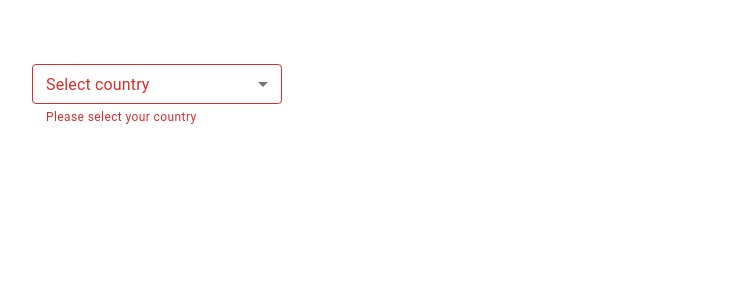
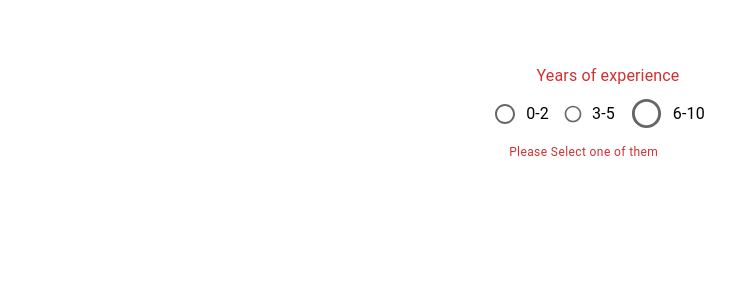
Before and after one commit to jeus0630/react-mui-demo, a React (Vite) app: page / in a window 1280 px wide. Shown: the top 300 px of the page, without its empty margins (32-767 px from the left). Built offline with nearby package versions, Linux system fonts and the light colour scheme; data requests are answered from the project's data file.

Commit message:
MUI Radio Button

```diff
--- a/src/App.tsx
+++ b/src/App.tsx
@@ -1,11 +1,11 @@
-import MuiSelect from "./components/MuiSelect"
 import './App.css';
+import MuiRadioButton from "./components/MuiRadioButton";
 
 function App() {
 
   return(
     <div className="App">
-      <MuiSelect></MuiSelect>
+      <MuiRadioButton></MuiRadioButton>
     </div>
   )
 }
--- /dev/null
+++ b/src/components/MuiRadioButton.tsx
@@ -0,0 +1,31 @@
+import {Box, FormControl, FormLabel, FormControlLabel, RadioGroup, Radio, FormHelperText} from '@mui/material';
+import React, {useState} from 'react';
+
+export default function MuiRadioButton(){
+
+    const [value, setValue] = useState('');
+
+    const handleChange = (event: React.ChangeEvent<HTMLInputElement>) => {
+        setValue(event.target.value);
+    }
+    console.log(value);
+
+    return (
+        <Box>
+            <FormControl error>
+                <FormLabel id='job-experience-group-label'>
+                    Years of experience
+                </FormLabel>
+                <RadioGroup name='job-experience-group' aria-labelledby='job-experience-group-label' value={value} onChange={handleChange} row>
+                    <FormControlLabel control={<Radio size='medium' color='warning'></Radio>} label='0-2' value='0-2'></FormControlLabel>
+                    <FormControlLabel control={<Radio size='small'></Radio>} label='3-5' value='3-5'></FormControlLabel>
+                    <FormControlLabel control={<Radio size='large'></Radio>} label='6-10' value='6-10'></FormControlLabel>
+                </RadioGroup>
+                {
+                    !value &&
+                <FormHelperText>Please Select one of them</FormHelperText>
+                }
+            </FormControl>
+        </Box>
+    )
+}
```
